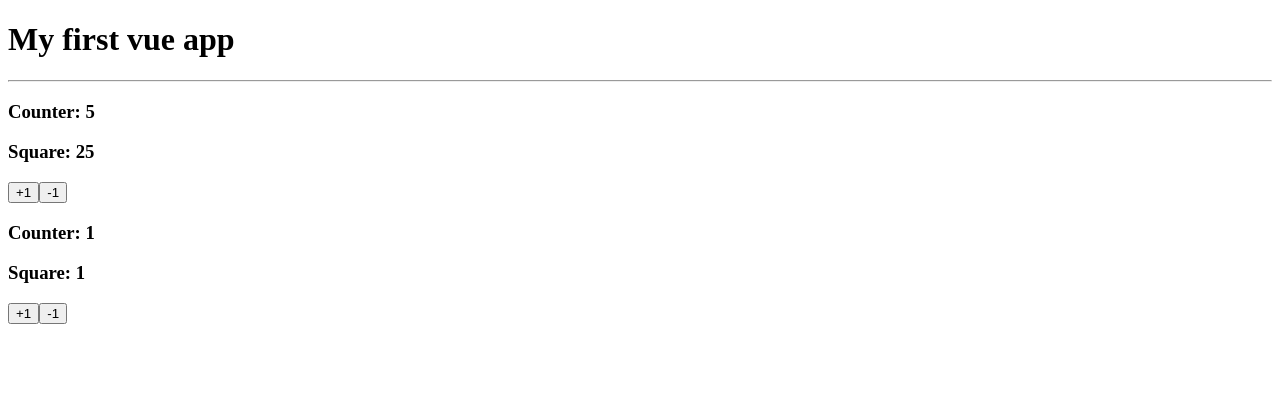
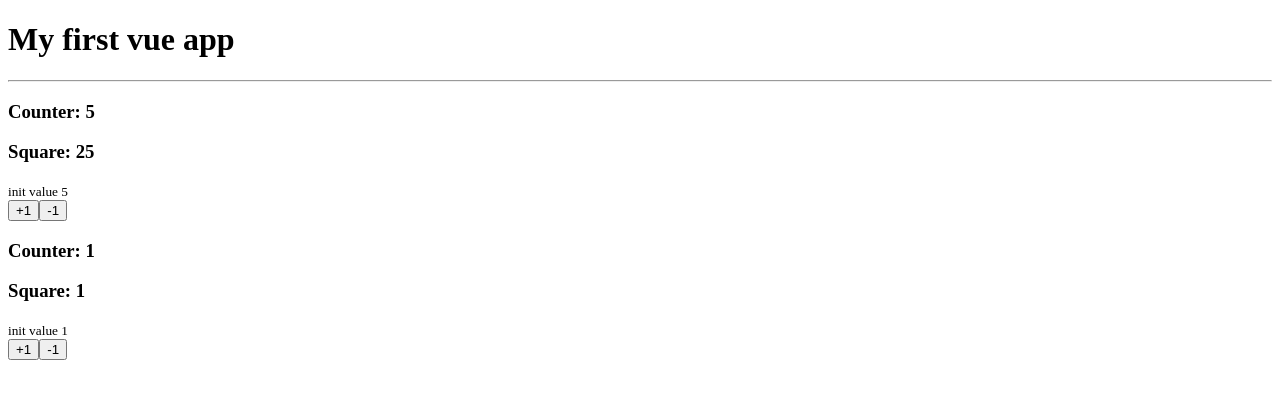
Before and after one commit to JaviKo500/03-indecision-app-vue, a Vue app: page / in a window 1280 px wide. Shown: the top 398 px of the page. Built offline with nearby package versions, Linux system fonts and the light colour scheme; the HTML template or start-up script is replaced by a standard one.

Commit message:
define component script

```diff
--- a/src/App.vue
+++ b/src/App.vue
@@ -1,9 +1,10 @@
 <template>
    <h1>My first vue app</h1>
    <hr>
-   <MyCounter :value="5"/>
-   <MyCounter :value="1"/>
+   <MyCounter :value="5" text="init value 5"/>
+   <MyCounterScript :value="1" text="init value 1"/>
 </template>
 <script lang="ts" setup>
    import MyCounter from './components/MyCounter.vue';
+   import MyCounterScript from './components/MyCounterScript.vue';
 </script>
--- a/src/components/MyCounter.vue
+++ b/src/components/MyCounter.vue
@@ -2,6 +2,7 @@
    <section>
       <h3>Counter: {{  counter  }}</h3>
       <h3>Square: {{ squareCounter }}</h3>
+      <small>{{ text }}</small>
       <div>
          <!-- <button @click="increment">+1</button>
          <button @click="decrement">-1</button> -->
@@ -16,6 +17,7 @@
 
    interface Props {
       value: number;
+      text: string;
    }
 
    const props = defineProps<Props>();
--- /dev/null
+++ b/src/components/MyCounterScript.vue
@@ -0,0 +1,46 @@
+<template>
+   <section>
+      <h3>Counter: {{  counter  }}</h3>
+      <h3>Square: {{ squareCounter }}</h3>
+      <small>{{ text }}</small>
+      <div>
+         <!-- <button @click="increment">+1</button>
+         <button @click="decrement">-1</button> -->
+         <button @click="counter++">+1</button>
+         <button @click="counter--">-1</button>
+      </div>
+   </section>
+</template>
+
+<script lang="ts">
+   import { computed, ref, defineComponent } from 'vue';
+
+
+   export default defineComponent({
+      props: {
+         value: {
+            type: Number,
+            required: true,
+         },
+         text: String
+      },
+      setup( props ){
+            console.log('<--------------- JK MyCounter --------------->');
+            console.log('props.value', props);
+            const counter = ref(props.value ?? 1 );
+            const squareCounter =  computed(() => counter.value * counter.value);
+            return {
+               counter, squareCounter
+            }
+      }
+   });
+
+</script>
+<style scoped >
+h1 {
+  color: red;
+}
+body {
+  background-color: black;
+}
+</style>
```
